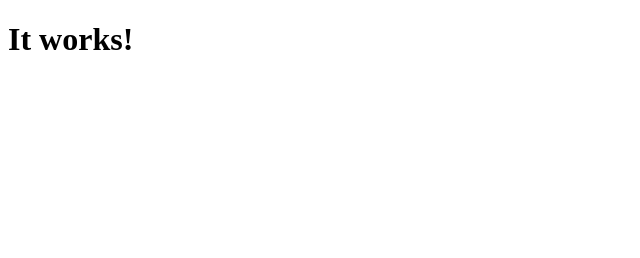
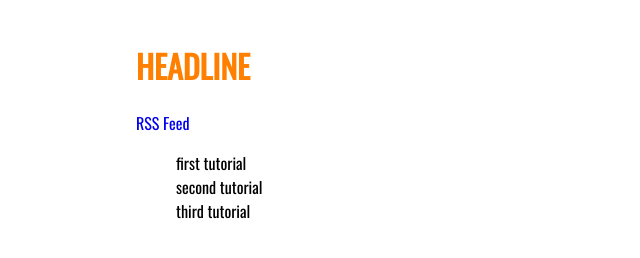
Before and after one commit to daniel-j-h/kit-tut-prog, a plain HTML site: page index.html in a window 1280 px wide. Shown: the whole page, without its empty margins (0-640 px from the left). Drawn offline with nearby package versions, Linux system fonts and the light colour scheme.

Commit message:
index layout

```diff
--- /dev/null
+++ b/css/default.css
@@ -0,0 +1,18 @@
+@import url(https://fonts.googleapis.com/css?family=Oswald);
+
+body {
+  height: 100%;
+  font-family: 'Oswald', arial, serif;
+  font-size: 16px;
+  padding: 1% 20% 10% 10%;
+}
+h1 {
+  color: #ff8000;
+  text-transform: uppercase;
+}
+a {
+  text-decoration: none;
+}
+ul {
+  list-style-type: none;
+}
--- a/index.html
+++ b/index.html
@@ -5,8 +5,19 @@
     <title>Introduction To Programming</title>
     <meta name="description" content="My public repository for the introduction to programming tutorial at the Karlsruhe Institute of Technology (KIT)">
     <meta name="author" content="Daniel J. H.">
+    <link href="css/default.css" rel="stylesheet">
   </head>
   <body>
-    <h1>It works!</h1>
+    <header>
+      <h1>headline</h1>
+    </header>
+    <article>
+      <p><a href="https://github.com/daniel-j-h/kit-tut-prog/commits/gh-pages.atom">RSS Feed</a></p>
+      <ul>
+        <li>first tutorial</li>
+        <li>second tutorial</li>
+        <li>third tutorial</li>
+      </ul>
+    </article>
   </body>
 </html>
```
